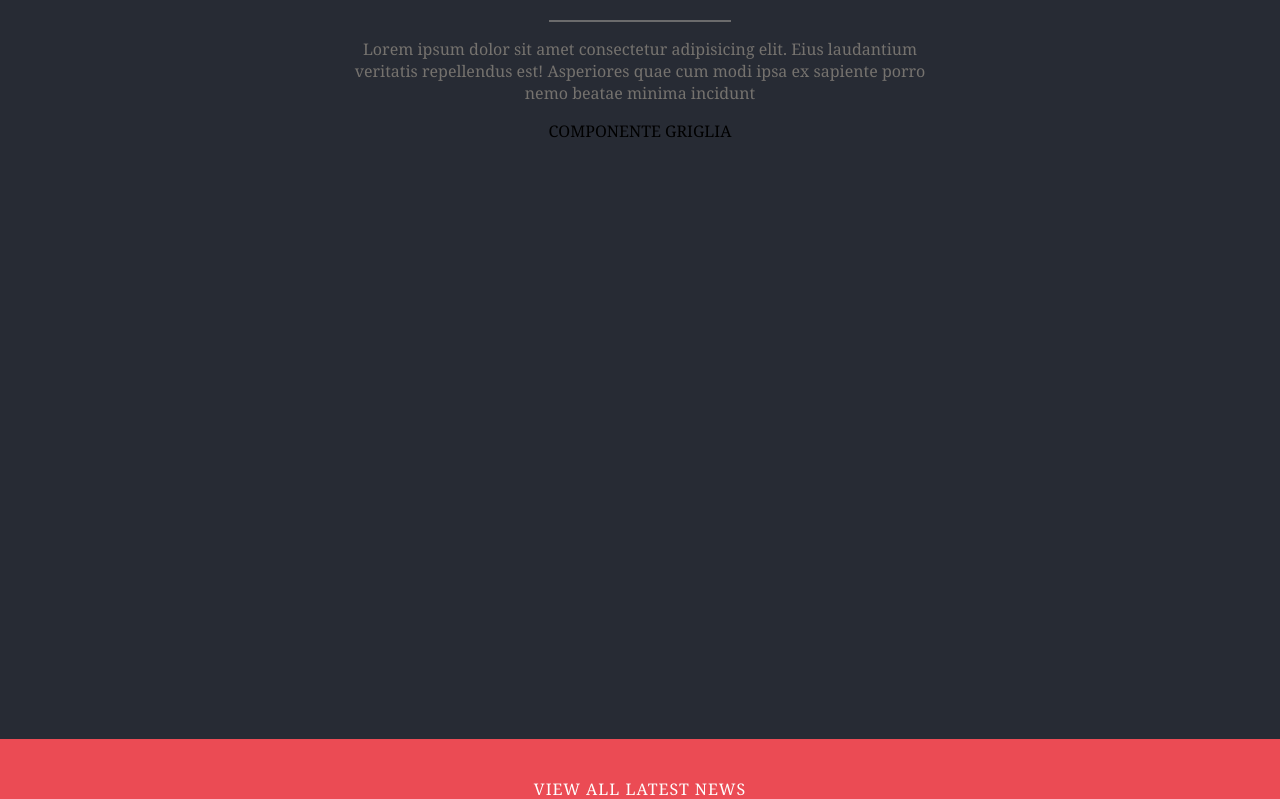
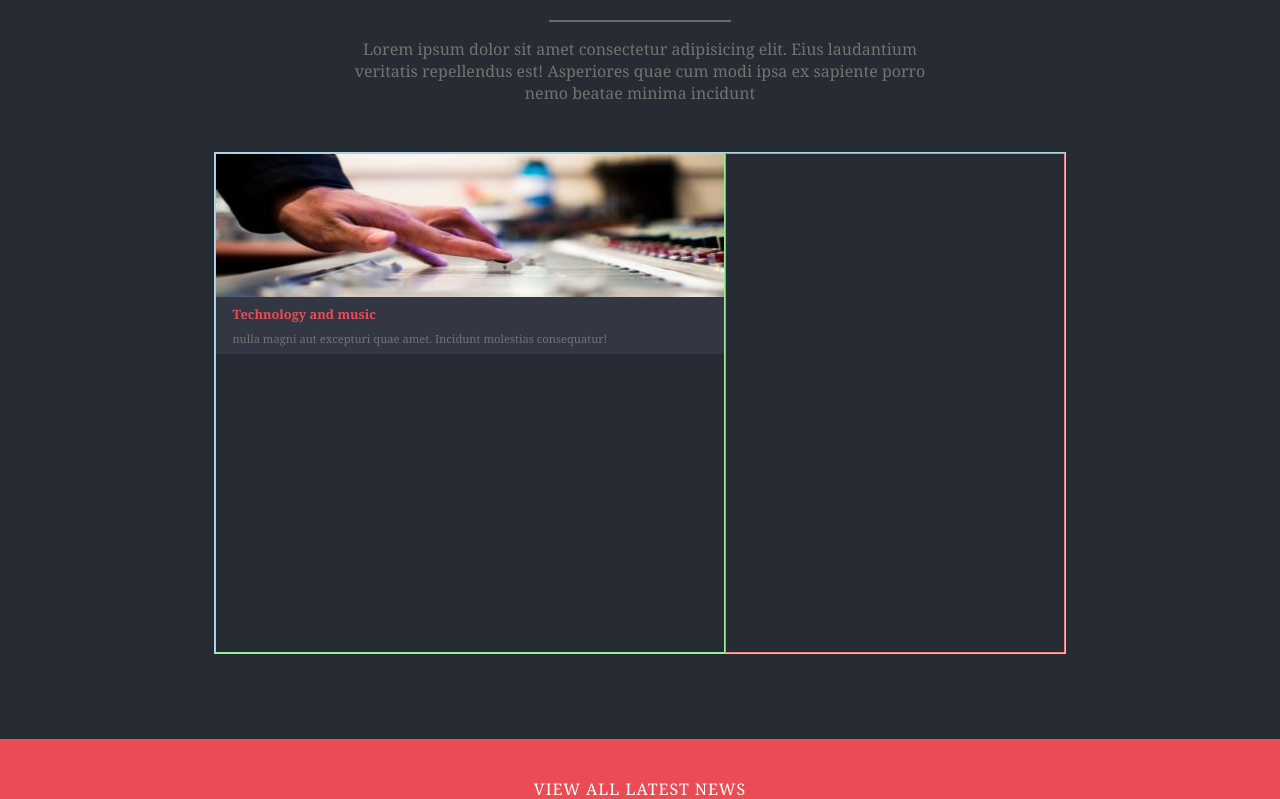
Before and after one commit to DanieleCascio-dev/proj-html-vuejs, a Vue app: page / in a window 1280 px wide. Shown: the part 761-1560 px from the top of the page. Built offline with nearby package versions, Linux system fonts and the light colour scheme.

Commit message:
add: AppCard

```diff
--- /dev/null
+++ b/src/components/AppCard.vue
@@ -0,0 +1,91 @@
+<script>
+export default {
+  props: {
+    cardWidth: String,
+    cardImg: String,
+    cardtitle: String,
+    cardText: String,
+  },
+};
+</script>
+
+<template>
+  <div class="card" :class="cardWidth">
+    <div class="top-card">
+      <img :src="cardImg" alt="" />
+    </div>
+    <div class="hover-section">
+      <h3>
+        <a href="">{{ cardtitle }}</a>
+      </h3>
+    </div>
+    <div class="bottom-card">
+      <h3>{{ cardtitle }}</h3>
+      <p>
+        {{ cardText }}
+      </p>
+    </div>
+  </div>
+</template>
+
+<style scoped lang="scss">
+@use "../style/partials/variables" as *;
+@use "../style/partials/mixin" as *;
+.card {
+  @include flex(column, center, center);
+  position: relative;
+
+  &:hover > .hover-section {
+    opacity: 100%;
+  }
+  &:hover > .bottom-card {
+    opacity: 0%;
+  }
+  .hover-section {
+    position: absolute;
+    width: 100%;
+    height: 100%;
+    background-color: #eb4b54;
+    filter: opacity(50%);
+    color: $cube-white;
+    @include flex(row, center, center);
+    opacity: 0%;
+    transition: all 0.3s;
+  }
+  &.large {
+    width: 100%;
+  }
+  &.mid {
+    width: calc(100% / 2);
+  }
+
+  .top-card {
+    width: 100%;
+    height: 200px;
+
+    img {
+      width: 100%;
+      height: 100%;
+    }
+  }
+  .bottom-card {
+    position: absolute;
+    bottom: 0;
+    right: 0;
+    background-color: lighten($cube-charade, 5%);
+    padding: 0.5rem 1rem;
+    width: 100%;
+    opacity: 100%;
+    transition: all, 0.3s;
+    h3 {
+      color: $material-mandy;
+      margin-bottom: 0.5rem;
+      font-size: 0.8rem;
+    }
+    p {
+      color: $median-tapa;
+      font-size: 0.7rem;
+    }
+  }
+}
+</style>
--- a/src/components/AppHeader.vue
+++ b/src/components/AppHeader.vue
@@ -37,6 +37,15 @@ export default { components: { AppNav, AppButton } };
 
   color: white;
 
+  h1 {
+    font-size: 5rem;
+  }
+
+  h3 {
+    font-style: oblique;
+    font-weight: lighter;
+  }
+
   .buttons {
     @include flex(row, center, center);
     gap: 2rem;
--- a/src/components/AppMain.vue
+++ b/src/components/AppMain.vue
@@ -1,7 +1,8 @@
 <script>
+import MainGrid from "./MainGrid.vue";
 import MainView from "./MainView.vue";
 
-export default { components: { MainView } };
+export default { components: { MainView, MainGrid } };
 </script>
 
 <template>
@@ -26,7 +27,9 @@ export default { components: { MainView } };
       veritatis repellendus est! Asperiores quae cum modi ipsa ex sapiente porro
       nemo beatae minima incidunt
     </p>
-    <div>COMPONENTE GRIGLIA</div>
+    <div class="grid">
+      <MainGrid />
+    </div>
   </section>
   <!-- /band news -->
 
@@ -92,6 +95,12 @@ export default { components: { MainView } };
   background-color: $cube-charade;
   @include flex(column, flex-start, center);
   gap: 1rem;
+
+  .grid {
+    padding: 2rem 0;
+    width: 70%;
+    margin: 0 auto;
+  }
 }
 
 .title {
--- a/src/components/AppNav.vue
+++ b/src/components/AppNav.vue
@@ -27,7 +27,9 @@ export default {
     }"
   >
     <div class="logo">
-      <img src="../assets/img/avada-music-logo.png" alt="" />
+      <a href="">
+        <img src="../assets/img/avada-music-logo.png" alt="" />
+      </a>
     </div>
 
     <div class="nav-menu" v-if="menuBar">
--- /dev/null
+++ b/src/components/MainGrid.vue
@@ -0,0 +1,50 @@
+<script>
+import AppCard from "./AppCard.vue";
+
+export default {
+  data() {
+    return {};
+  },
+  components: { AppCard },
+};
+</script>
+
+<template>
+  <div class="row">
+    <div class="col-left">
+      <AppCard
+        cardWidth="large"
+        cardImg="../src/assets/img/blog_music_techo-400x200.jpg"
+        cardtitle="Technology and music"
+        cardText="nulla magni aut excepturi quae amet. Incidunt  molestias consequatur!"
+      />
+    </div>
+    <div class="col-right"></div>
+  </div>
+</template>
+
+<style scoped lang="scss">
+@use "../style/partials/variables" as *;
+@use "../style/partials/mixin" as *;
+.row {
+  width: 100%;
+  /* debug */
+  min-height: 500px;
+  border: 1px solid lightblue;
+  @include flex(row, center, center);
+  .col-left {
+    width: 60%;
+    min-height: 500px;
+
+    /* debug */
+    border: 1px solid lightgreen;
+  }
+
+  .col-right {
+    width: 40%;
+    min-height: 500px;
+    /* debug */
+    border: 1px solid lightcoral;
+  }
+}
+</style>
```
